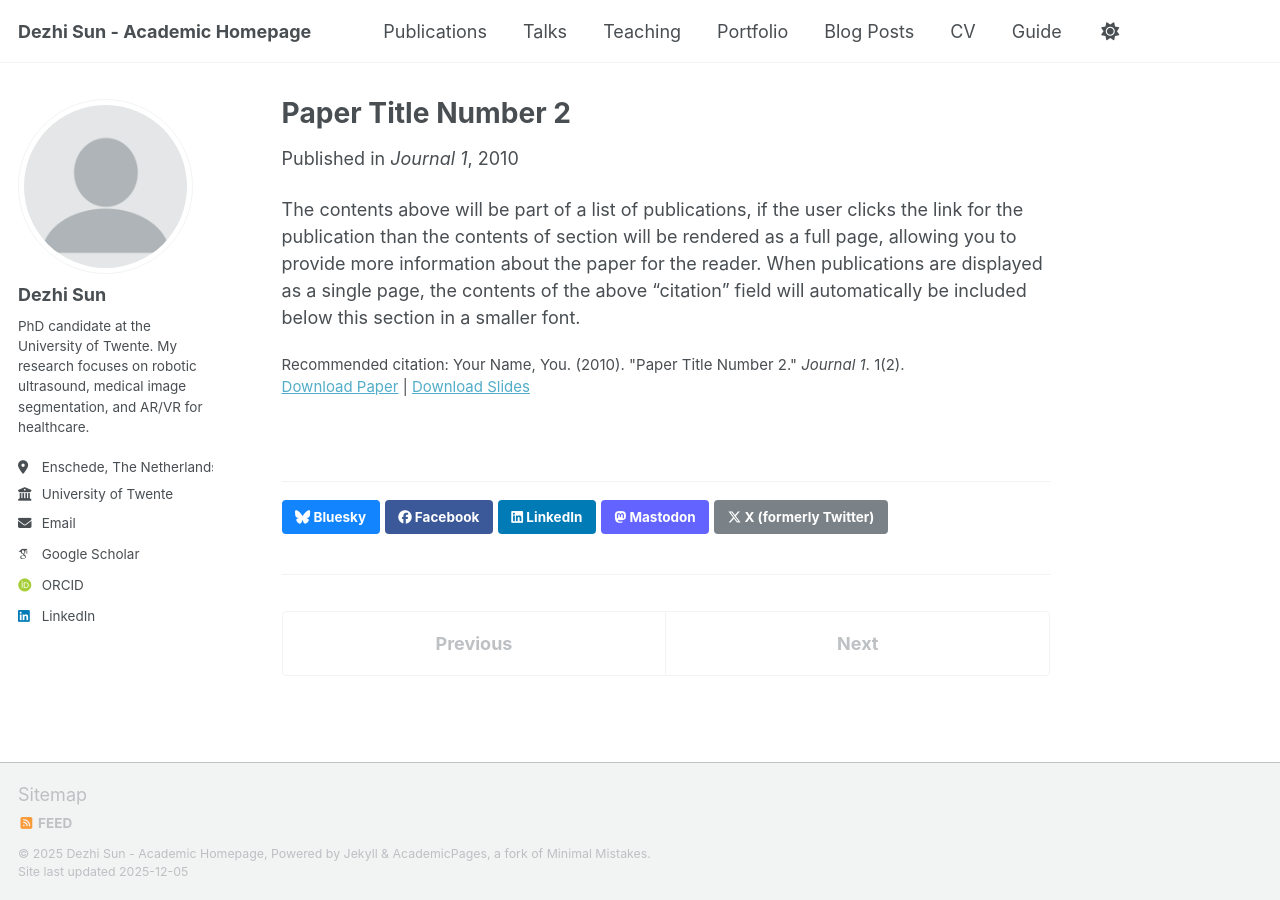
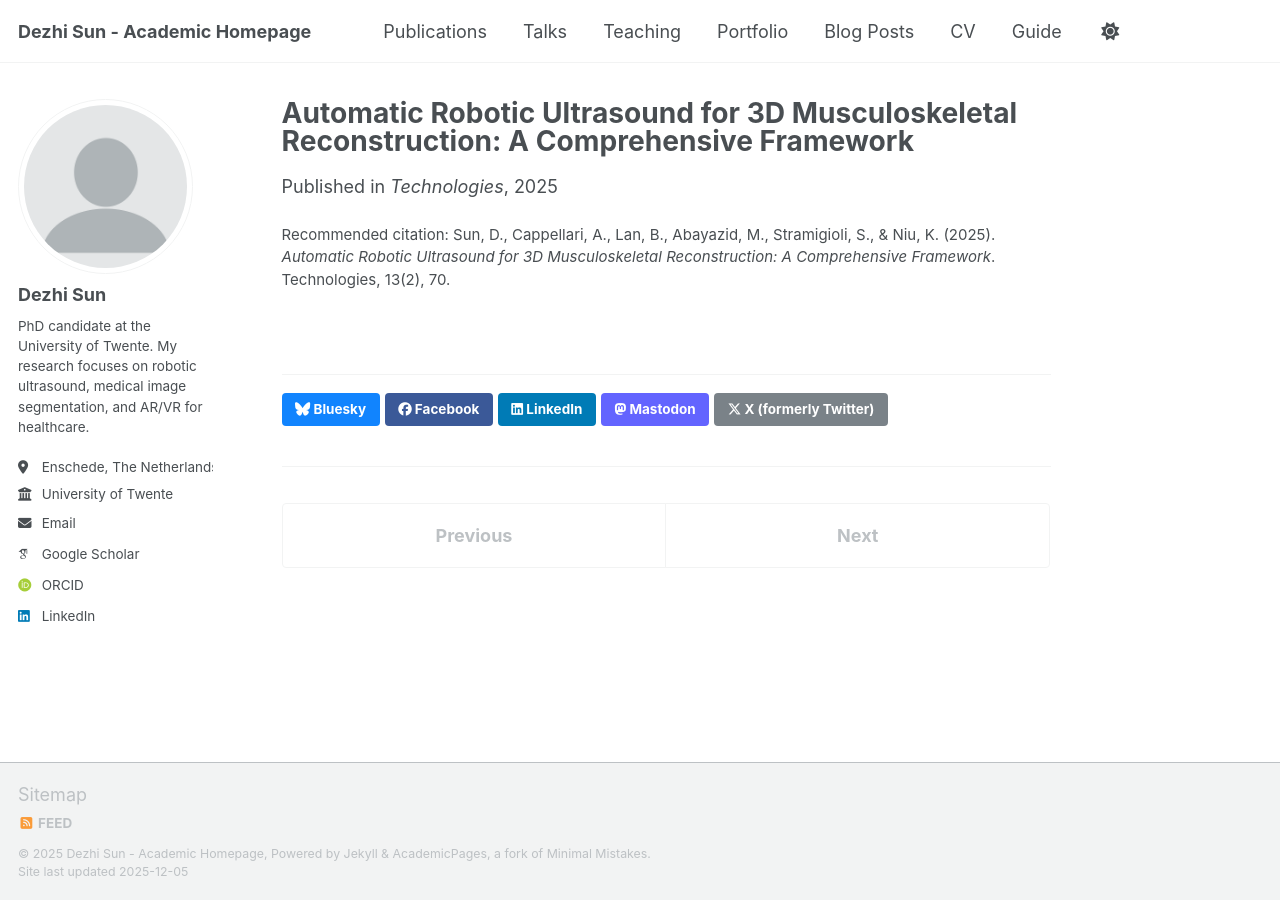
Before and after one commit to Jacksundezhi/Jacksundezhi.github.io, a Jekyll site: the page built from _publications/2010-10-01-paper-title-number-2.md, in a window 1280 px wide. Built offline with Jekyll 4.4.1, drawn with Linux system fonts in a browser that asks for light colours; some web fonts are replaced; a script bundle is joined from its source files by our own code; library files that are not in the unit come from our copies.

Commit message:
Update 2010-10-01-paper-title-number-2.md

```diff
--- a/_publications/2010-10-01-paper-title-number-2.md
+++ b/_publications/2010-10-01-paper-title-number-2.md
@@ -1,14 +1,10 @@
 ---
-title: "Paper Title Number 2"
+title: "Automatic Robotic Ultrasound for 3D Musculoskeletal Reconstruction: A Comprehensive Framework"
 collection: publications
 category: manuscripts
-permalink: /publication/2010-10-01-paper-title-number-2
-excerpt: 'This paper is about the number 2. The number 3 is left for future work.'
-date: 2010-10-01
-venue: 'Journal 1'
-slidesurl: 'https://academicpages.github.io/files/slides2.pdf'
-paperurl: 'https://academicpages.github.io/files/paper2.pdf'
-citation: 'Your Name, You. (2010). &quot;Paper Title Number 2.&quot; <i>Journal 1</i>. 1(2).'
+permalink: /publication/2025-arus-3d-msk-technologies
+excerpt: "A comprehensive framework for autonomous robotic ultrasound and 3D musculoskeletal reconstruction."
+date: 2025-01-01
+venue: "Technologies"
+citation: "Sun, D., Cappellari, A., Lan, B., Abayazid, M., Stramigioli, S., & Niu, K. (2025). <i>Automatic Robotic Ultrasound for 3D Musculoskeletal Reconstruction: A Comprehensive Framework</i>. Technologies, 13(2), 70."
 ---
-
-The contents above will be part of a list of publications, if the user clicks the link for the publication than the contents of section will be rendered as a full page, allowing you to provide more information about the paper for the reader. When publications are displayed as a single page, the contents of the above "citation" field will automatically be included below this section in a smaller font.
```
